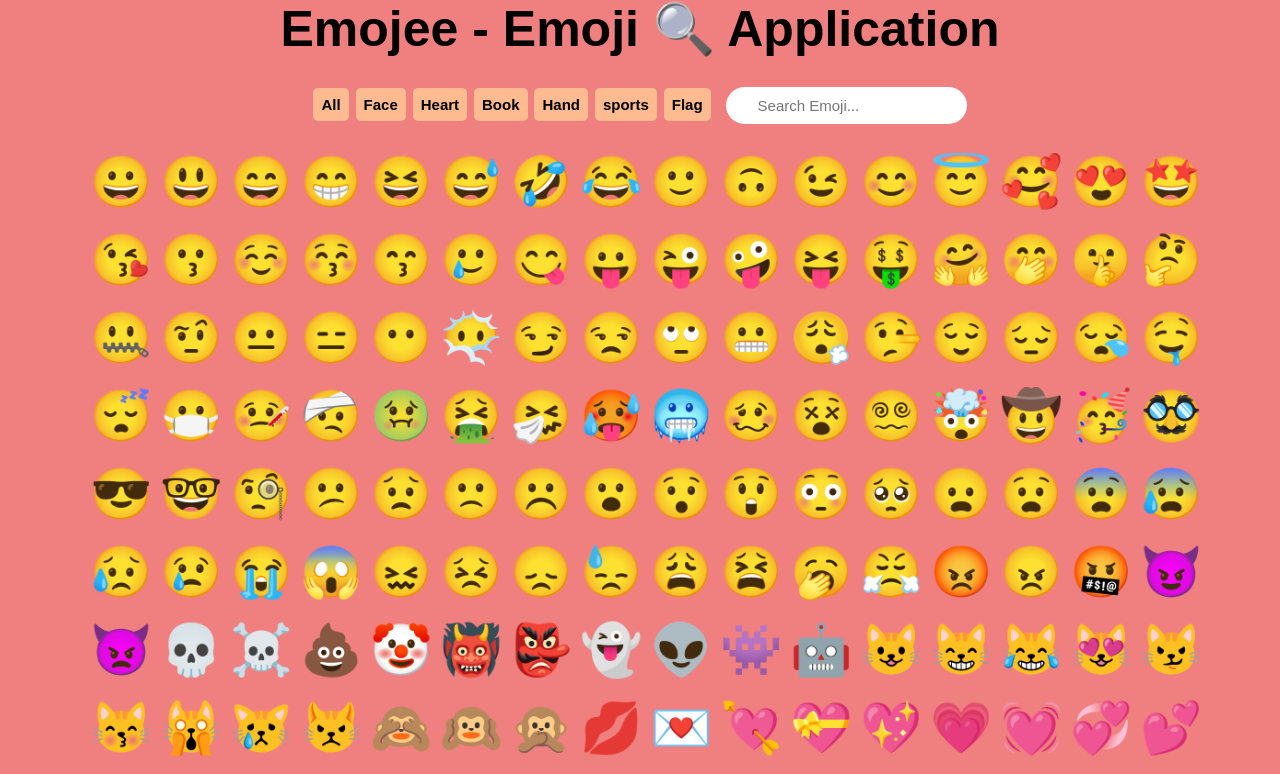
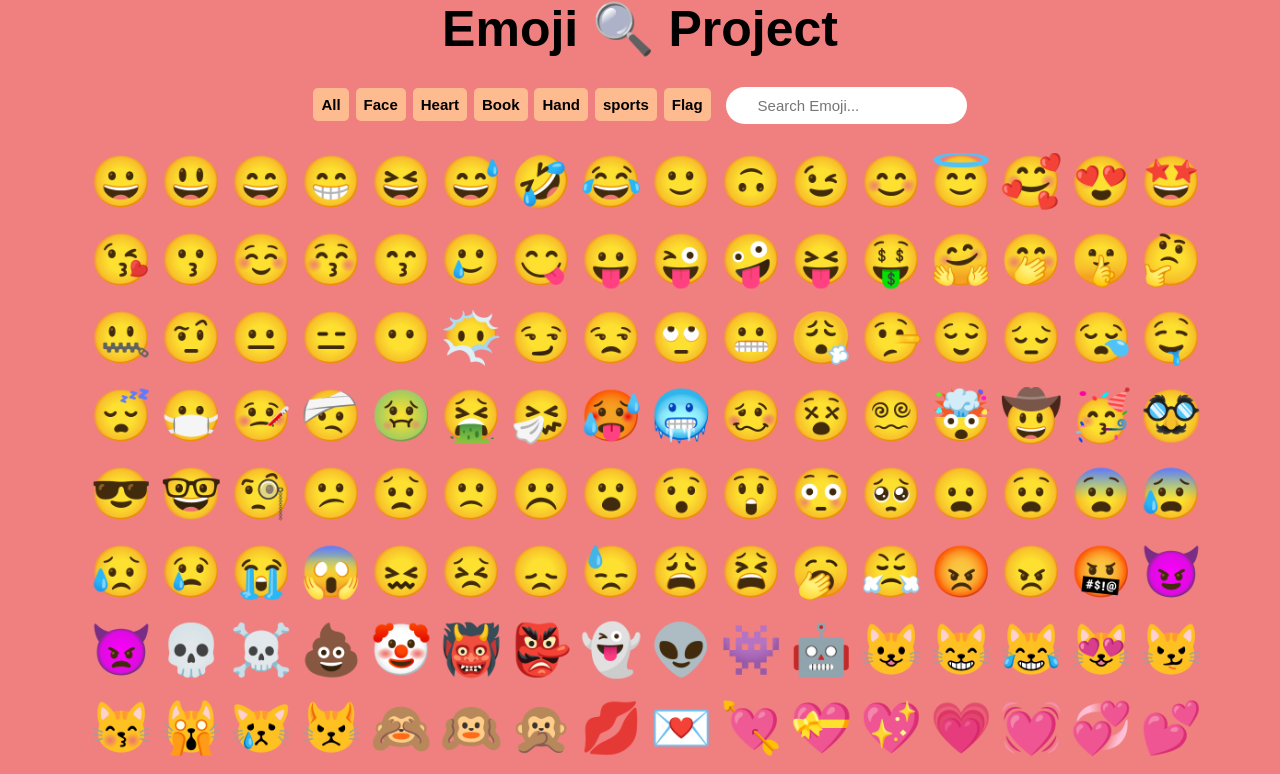
Before and after one commit to Mayursingh9111/Emoji-Project, a plain HTML site: page index.html in a window 1280 px wide. Shown: the top 774 px of the page. Drawn offline with Linux system fonts and the light colour scheme.

Commit message:
correction

```diff
--- a/index.html
+++ b/index.html
@@ -8,7 +8,7 @@
 </head>
 <body>
     <div class="main">
-        <h1>Emojee - Emoji 🔍 Application</h1>
+        <h1>Emoji 🔍 Project</h1>
         <br>
         <div class="navbar">
             <div id="filter-emogi">
```
